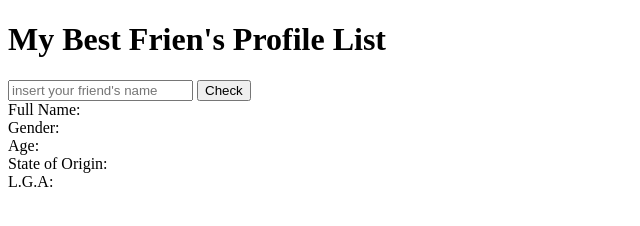
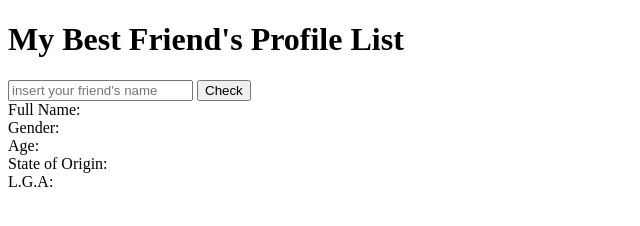
Before and after one commit to stealBullish/thursday, a website: page index.html in a window 1280 px wide. Shown: the whole page, without its empty margins (0-640 px from the left). Drawn offline with Linux system fonts and the light colour scheme.

Commit message:
thursday second commit

```diff
--- a/index.html
+++ b/index.html
@@ -7,7 +7,7 @@
     <title>My Best Friend's Profile List</title>
 </head>
 <body>
-    <h1>My Best Frien's Profile List</h1>
+    <h1>My Best Friend's Profile List</h1>
     <form action="">
         <input type="text" placeholder="insert your friend's name">
         <button>Check</button>
--- a/server.js
+++ b/server.js
@@ -72,5 +72,5 @@ app.get('/api/:name', (request, response)=>{
 })
 
 app.listen(PORT, ()=>{
-    console.log(`Your server in running on PORT ${PORT}, YOU  better go catch it.`)
+    console.log(`Your server in running on PORT ${PORT}, YOU  better go catch it nowgit.`)
 })
```
